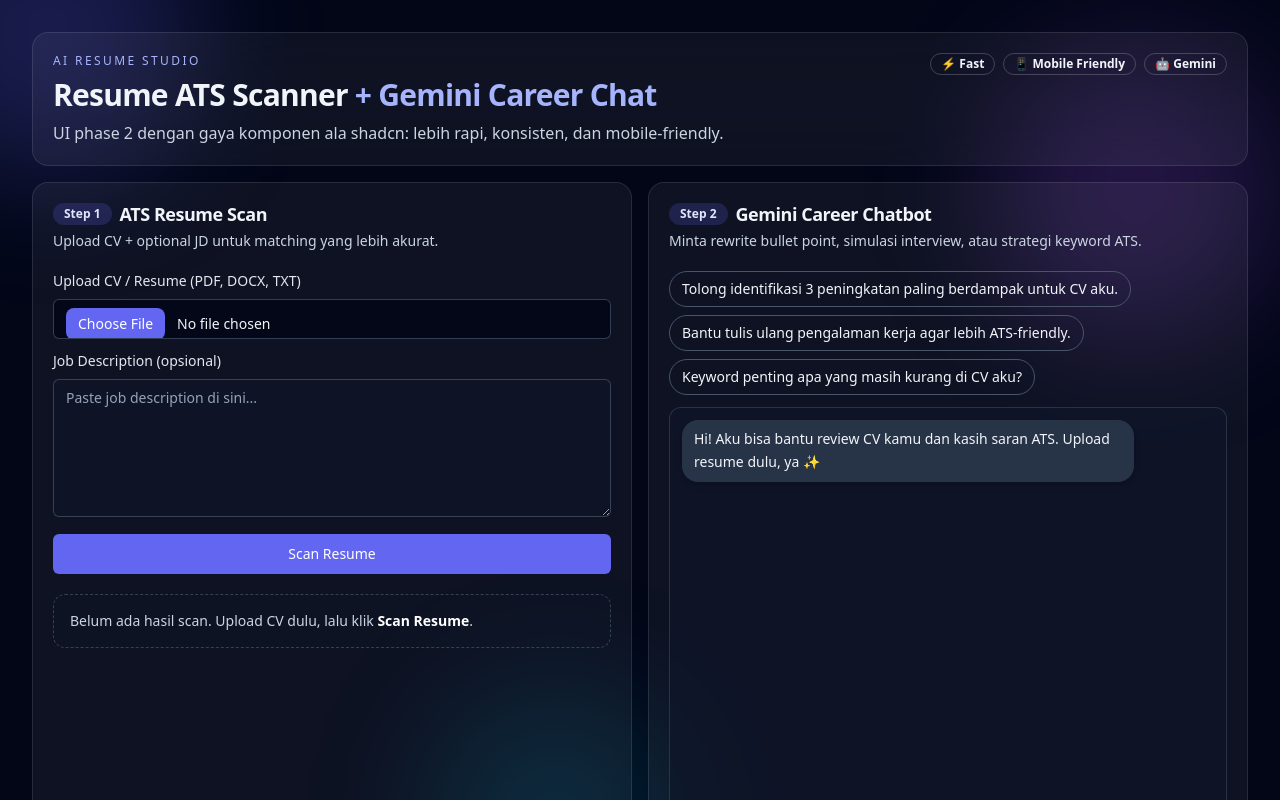
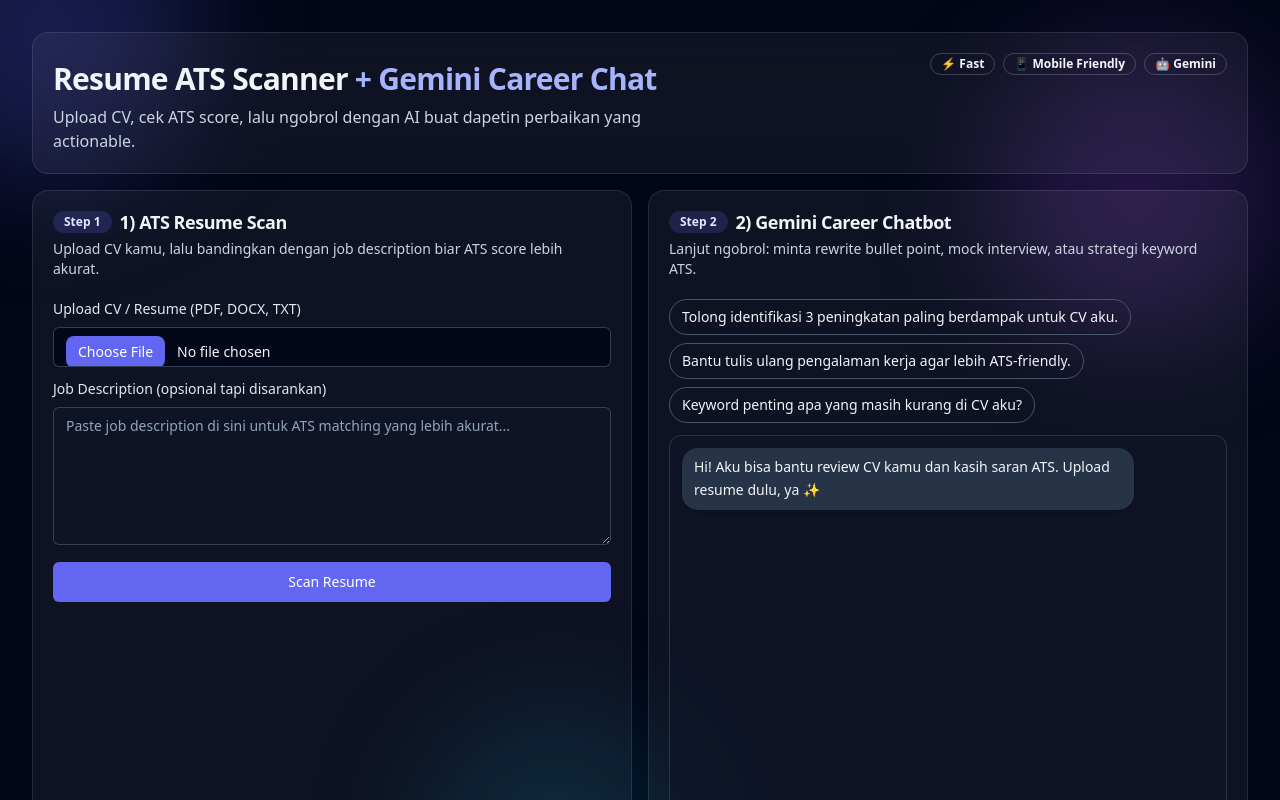
Before and after one commit to norchcode/simplify-ats-gemini, a Next.js app: page / in a window 1280 px wide. Shown: the top 800 px of the page. Built offline with nearby package versions, Linux system fonts and the light colour scheme.

Commit message:
tune wording

```diff
--- a/app/page.js
+++ b/app/page.js
@@ -132,12 +132,11 @@
           <CardHeader>
             <div className="flex flex-wrap items-start justify-between gap-4">
               <div>
-                <p className="text-xs uppercase tracking-[0.2em] text-indigo-300">AI Resume Studio</p>
-                <CardTitle className="mt-2 text-2xl sm:text-3xl">
+                                <CardTitle className="mt-2 text-2xl sm:text-3xl">
                   Resume ATS Scanner <span className="text-indigo-300">+ Gemini Career Chat</span>
                 </CardTitle>
                 <CardDescription className="mt-2 max-w-2xl text-sm sm:text-base">
-                  UI phase 2 dengan gaya komponen ala shadcn: lebih rapi, konsisten, dan mobile-friendly.
+                  Upload CV, cek ATS score, lalu ngobrol dengan AI buat dapetin perbaikan yang actionable.
                 </CardDescription>
               </div>
 
@@ -168,9 +167,9 @@
             <CardHeader>
               <div className="flex items-center gap-2">
                 <Badge>Step 1</Badge>
-                <CardTitle>ATS Resume Scan</CardTitle>
+                <CardTitle>1) ATS Resume Scan</CardTitle>
               </div>
-              <CardDescription>Upload CV + optional JD untuk matching yang lebih akurat.</CardDescription>
+              <CardDescription>Upload CV kamu, lalu bandingkan dengan job description biar ATS score lebih akurat.</CardDescription>
             </CardHeader>
             <CardContent>
               <form onSubmit={handleScan} className="space-y-3">
@@ -185,10 +184,10 @@
                 </label>
 
                 <label className="block text-sm text-slate-200">
-                  Job Description (opsional)
+                  Job Description (opsional tapi disarankan)
                   <Textarea
                     rows={6}
-                    placeholder="Paste job description di sini..."
+                    placeholder="Paste job description di sini untuk ATS matching yang lebih akurat..."
                     value={jobDescription}
                     onChange={(e) => setJobDescription(e.target.value)}
                     className="mt-2"
@@ -225,11 +224,7 @@
                     </div>
                   ) : null}
                 </div>
-              ) : (
-                <div className="mt-5 rounded-xl border border-dashed border-slate-600/70 bg-slate-900/30 p-4 text-sm text-slate-300">
-                  Belum ada hasil scan. Upload CV dulu, lalu klik <span className="font-semibold text-white">Scan Resume</span>.
-                </div>
-              )}
+              ) : null}
             </CardContent>
           </Card>
 
@@ -237,9 +232,9 @@
             <CardHeader>
               <div className="flex items-center gap-2">
                 <Badge>Step 2</Badge>
-                <CardTitle>Gemini Career Chatbot</CardTitle>
+                <CardTitle>2) Gemini Career Chatbot</CardTitle>
               </div>
-              <CardDescription>Minta rewrite bullet point, simulasi interview, atau strategi keyword ATS.</CardDescription>
+              <CardDescription>Lanjut ngobrol: minta rewrite bullet point, mock interview, atau strategi keyword ATS.</CardDescription>
             </CardHeader>
             <CardContent>
               <div className="flex flex-wrap gap-2">
```
